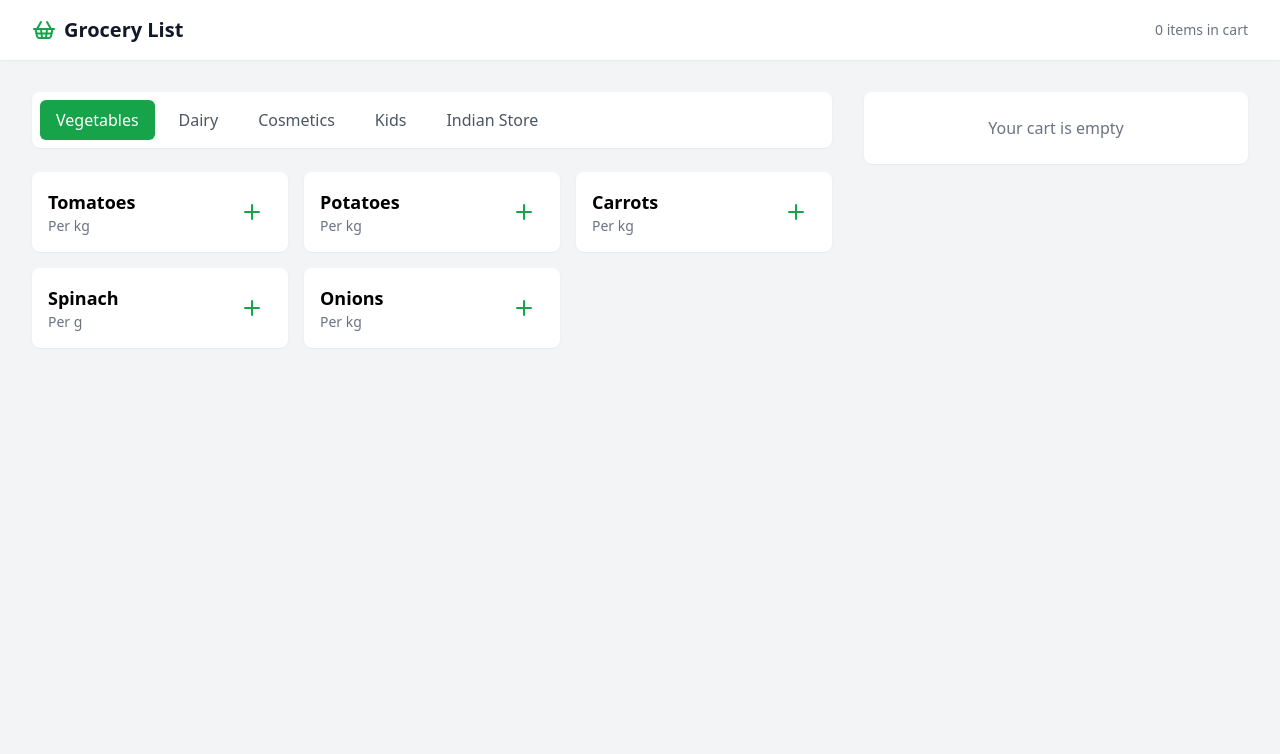
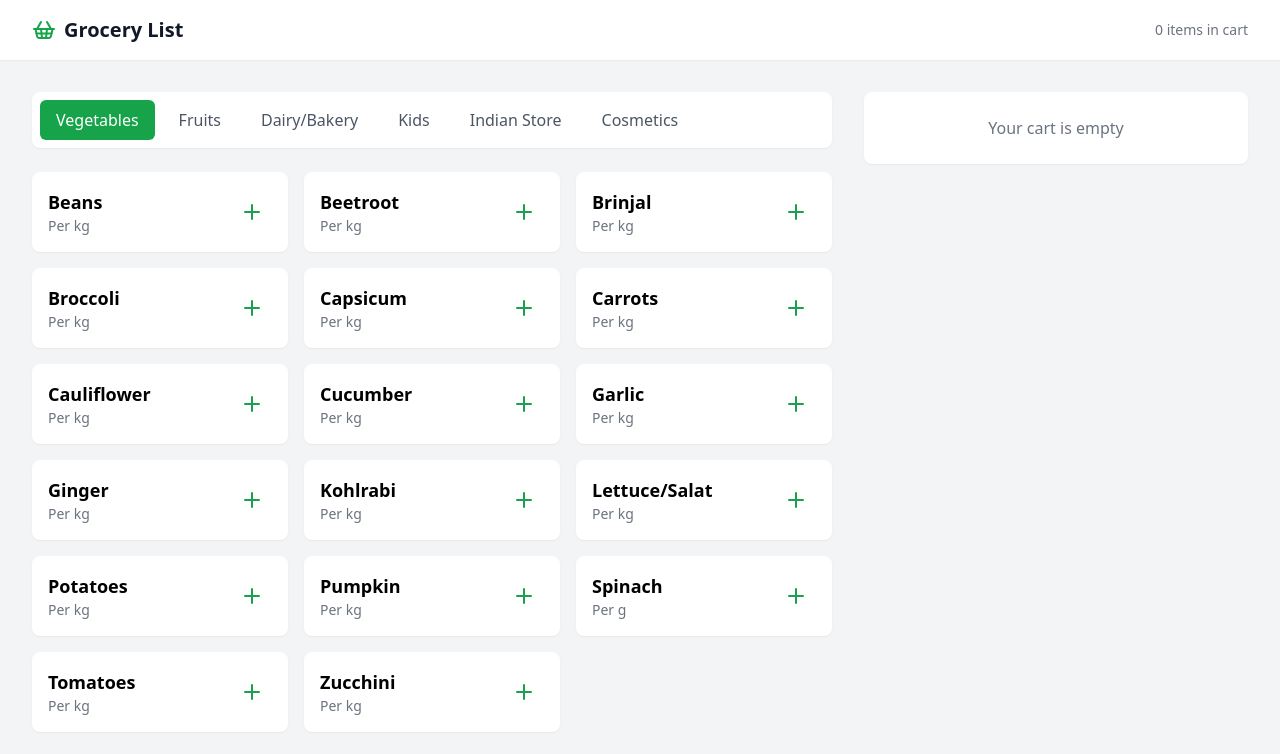
Before and after one commit to rajeshmaddhipudi/Family-Grocery-Planner, a React (Vite) app: page / in a window 1280 px wide. Shown: the top 754 px of the page. Built offline with nearby package versions, Linux system fonts and the light colour scheme.

Commit message:
3:feat: added more list

```diff
--- a/src/components/GroceryList.tsx
+++ b/src/components/GroceryList.tsx
@@ -9,7 +9,7 @@ interface Props {
 
 export function GroceryList({ items, onAddToCart }: Props) {
   const [selectedCategory, setSelectedCategory] = useState<GroceryItem['category']>('Vegetables');
-  const categories: GroceryItem['category'][] = ['Vegetables', 'Dairy', 'Cosmetics', 'Kids', 'Indian Store'];
+  const categories: GroceryItem['category'][] = ['Vegetables', 'Fruits', 'Dairy/Bakery', 'Kids', 'Indian Store','Cosmetics'];
 
   const filteredItems = items.filter(item => item.category === selectedCategory);
 
--- a/src/data/groceries.ts
+++ b/src/data/groceries.ts
@@ -2,25 +2,56 @@ import { GroceryItem } from '../types';
 
 export const groceryItems: GroceryItem[] = [
   // Vegetables
-  { id: 'v1', name: 'Tomatoes', category: 'Vegetables', unit: 'kg' },
-  { id: 'v2', name: 'Potatoes', category: 'Vegetables', unit: 'kg' },
-  { id: 'v3', name: 'Carrots', category: 'Vegetables', unit: 'kg' },
-  { id: 'v4', name: 'Spinach', category: 'Vegetables', unit: 'g' },
-  { id: 'v5', name: 'Onions', category: 'Vegetables', unit: 'kg' },
+  { id: "v13", name: "Beans", category: "Vegetables", unit: "kg" },
+  { id: "v6", name: "Beetroot", category: "Vegetables", unit: "kg" },
+  { id: "v11", name: "Brinjal", category: "Vegetables", unit: "kg" },
+  { id: "v9", name: "Broccoli", category: "Vegetables", unit: "kg" },
+  { id: "v7", name: "Capsicum", category: "Vegetables", unit: "kg" },
+  { id: "v3", name: "Carrots", category: "Vegetables", unit: "kg" },
+  { id: "v5", name: "Cauliflower", category: "Vegetables", unit: "kg" },
+  { id: "v17", name: "Cucumber", category: "Vegetables", unit: "kg" },
+  { id: "v15", name: "Garlic", category: "Vegetables", unit: "kg" },
+  { id: "v16", name: "Ginger", category: "Vegetables", unit: "kg" },
+  { id: "v12", name: "Kohlrabi", category: "Vegetables", unit: "kg" },
+  { id: "v10", name: "Lettuce/Salat", category: "Vegetables", unit: "kg" },
+  { id: "v2", name: "Potatoes", category: "Vegetables", unit: "kg" },
+  { id: "v14", name: "Pumpkin", category: "Vegetables", unit: "kg" },
+  { id: "v4", name: "Spinach", category: "Vegetables", unit: "g" },
+  { id: "v1", name: "Tomatoes", category: "Vegetables", unit: "kg" },
+  { id: "v8", name: "Zucchini", category: "Vegetables", unit: "kg" },
 
-  // Dairy
-  { id: 'd1', name: 'Milk', category: 'Dairy', unit: 'pack' },
-  { id: 'd2', name: 'Cheese', category: 'Dairy', unit: 'g' },
-  { id: 'd3', name: 'Yogurt', category: 'Dairy', unit: 'pack' },
-  { id: 'd4', name: 'Butter', category: 'Dairy', unit: 'pack' },
-  { id: 'd5', name: 'Cream', category: 'Dairy', unit: 'pack' },
+  // fruits
 
-  // Cosmetics
-  { id: 'c1', name: 'Shampoo', category: 'Cosmetics', unit: 'pcs' },
-  { id: 'c2', name: 'Soap', category: 'Cosmetics', unit: 'pcs' },
-  { id: 'c3', name: 'Toothpaste', category: 'Cosmetics', unit: 'pcs' },
-  { id: 'c4', name: 'Deodorant', category: 'Cosmetics', unit: 'pcs' },
-  { id: 'c5', name: 'Face Cream', category: 'Cosmetics', unit: 'pcs' },
+  { id: "f16", name: "Anjeer/Feigen", category: "Fruits", unit: "kg" },
+  { id: "f2", name: "Apples", category: "Fruits", unit: "kg" },
+  { id: "f3", name: "Banana", category: "Fruits", unit: "kg" },
+  { id: "f7", name: "Blueberry", category: "Fruits", unit: "kg" },
+  { id: "f13", name: "Cantaloupe", category: "Fruits", unit: "kg" },
+  { id: "f15", name: "Dates", category: "Fruits", unit: "kg" },
+  { id: "f4", name: "Grapes", category: "Fruits", unit: "kg" },
+  { id: "f5", name: "Kiwi", category: "Fruits", unit: "kg" },
+  { id: "f11", name: "Nectarines", category: "Fruits", unit: "kg" },
+  { id: "f1", name: "Oranges", category: "Fruits", unit: "kg" },
+  { id: "f10", name: "Peach", category: "Fruits", unit: "kg" },
+  { id: "f17", name: "Pineapple", category: "Fruits", unit: "kg" },
+  { id: "f9", name: "Plums", category: "Fruits", unit: "kg" },
+  { id: "f14", name: "Pomelo", category: "Fruits", unit: "kg" },
+  { id: "f8", name: "Pomegranate", category: "Fruits", unit: "kg" },
+  { id: "f6", name: "Strawberry", category: "Fruits", unit: "kg" },
+  { id: "f12", name: "Watermelon", category: "Fruits", unit: "kg" },
+
+  // Dairy/Bakery
+  { id: "d7", name: "Bread", category: "Dairy/Bakery", unit: "pack" },
+  { id: "d9", name: "Burger buns", category: "Dairy/Bakery", unit: "pack" },
+  { id: "d4", name: "Butter", category: "Dairy/Bakery", unit: "pack" },
+  { id: "d2", name: "Cheese", category: "Dairy/Bakery", unit: "g" },
+  { id: "d5", name: "Cream", category: "Dairy/Bakery", unit: "pack" },
+  { id: "d10", name: "Croissants", category: "Dairy/Bakery", unit: "pack" },
+  { id: "d6", name: "Eggs", category: "Dairy/Bakery", unit: "pack" },
+  { id: "d1", name: "Milk", category: "Dairy/Bakery", unit: "pack" },
+  { id: "d8", name: "Wraps", category: "Dairy/Bakery", unit: "pack" },
+  { id: "d3", name: "Yogurt", category: "Dairy/Bakery", unit: "pack" },
+
 
   // Kids
   { id: 'k1', name: 'Diapers', category: 'Kids', unit: 'pcs' },
@@ -33,4 +64,11 @@ export const groceryItems: GroceryItem[] = [
 
   { id: 'I1', name: 'Rice', category: 'Indian Store', unit: 'kg' },
   { id: 'I2', name: 'Dal', category: 'Indian Store', unit: 'kg' },
+
+   // Cosmetics
+   { id: 'c1', name: 'Shampoo', category: 'Cosmetics', unit: 'pcs' },
+   { id: 'c2', name: 'Soap', category: 'Cosmetics', unit: 'pcs' },
+   { id: 'c3', name: 'Toothpaste', category: 'Cosmetics', unit: 'pcs' },
+   { id: 'c4', name: 'Deodorant', category: 'Cosmetics', unit: 'pcs' },
+   { id: 'c5', name: 'Face Cream', category: 'Cosmetics', unit: 'pcs' },
 ];
--- a/src/types.ts
+++ b/src/types.ts
@@ -3,7 +3,7 @@ export type Unit = 'kg' | 'g' | 'pcs' | 'pack';
 export interface GroceryItem {
   id: string;
   name: string;
-  category: 'Vegetables' | 'Dairy' | 'Cosmetics' | 'Kids' | 'Indian Store' ;
+  category: 'Vegetables' |'Fruits' | 'Dairy/Bakery' | 'Cosmetics' | 'Kids' | 'Indian Store' ;
   unit: Unit;
 }
 
```
